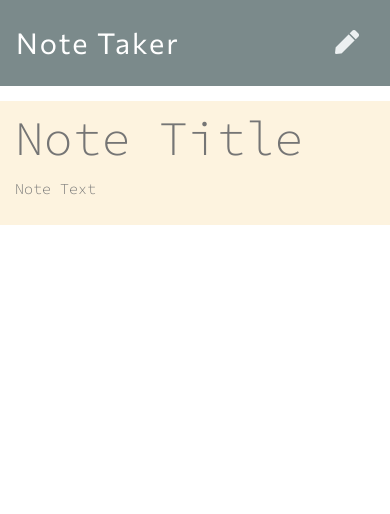
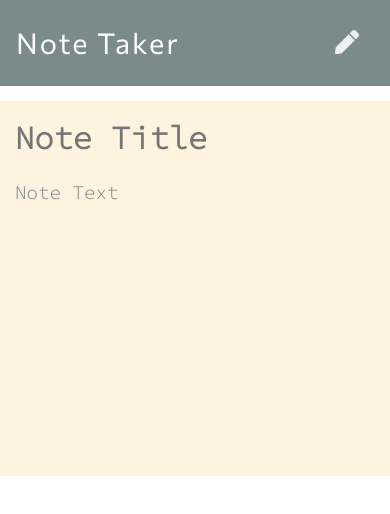
Before and after one commit to mhans003/notetaker, a website: page notes.html in a window 390 px wide. Drawn offline with nearby package versions, Linux system fonts and the light colour scheme; no server answers.

Commit message:
Text area larger on small screens.

```diff
--- a/public/style.css
+++ b/public/style.css
@@ -39,11 +39,13 @@ html, body {
   resize: none;
   /*height: calc(100% - 63px);*/
   height: 100%;
+  font-size: 1.2rem;
 }
 
 .note-title {
   height: 75px;
-  font-size: 3rem;
+  font-size: 2rem;
+  font-weight: bold;
 }
 
 .note-title:read-only, .note-textarea:read-only {
@@ -98,6 +100,10 @@ html, body {
   .note-title {
     margin-top: 15px;
   }
+
+  .note-textarea {
+    height: 300px;
+  }
 }
 
 @media screen and (max-width: 352px) {
```
